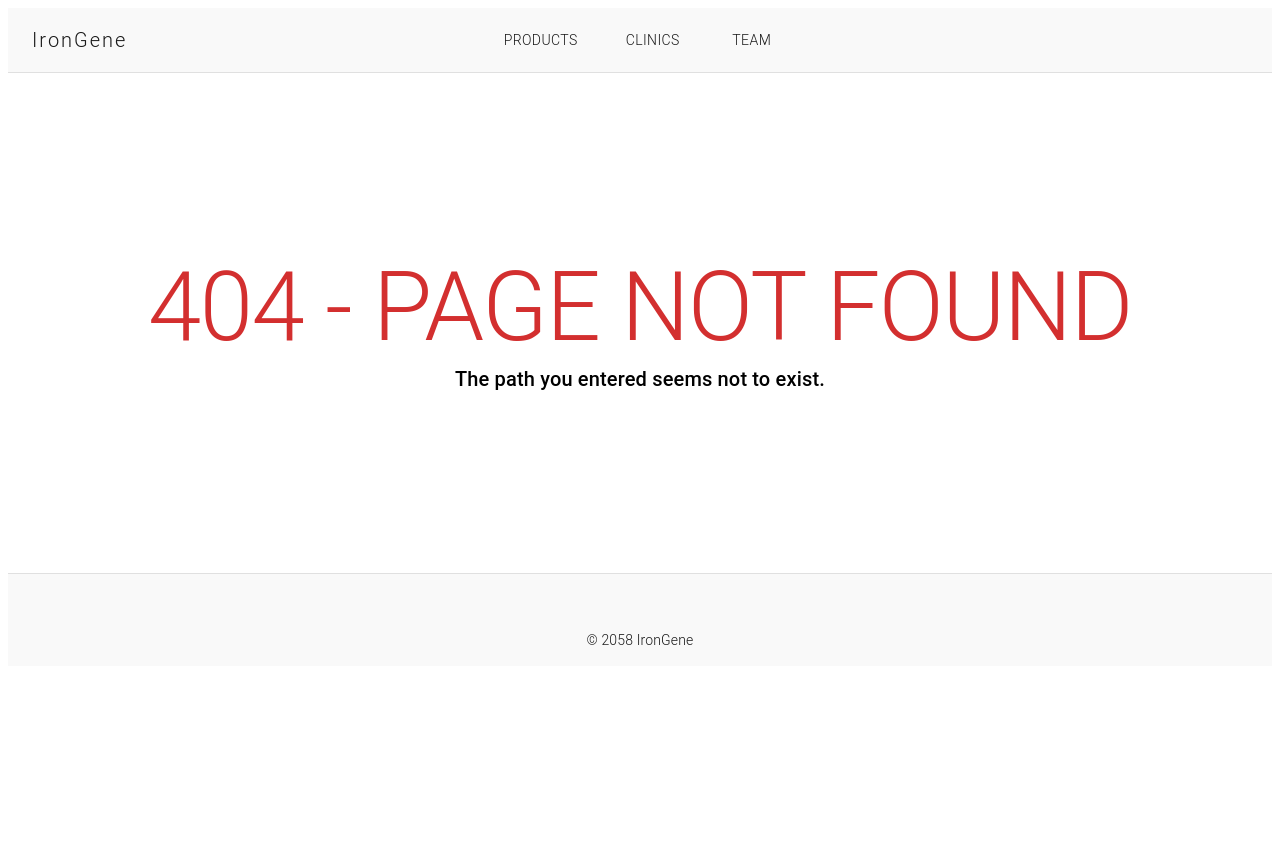
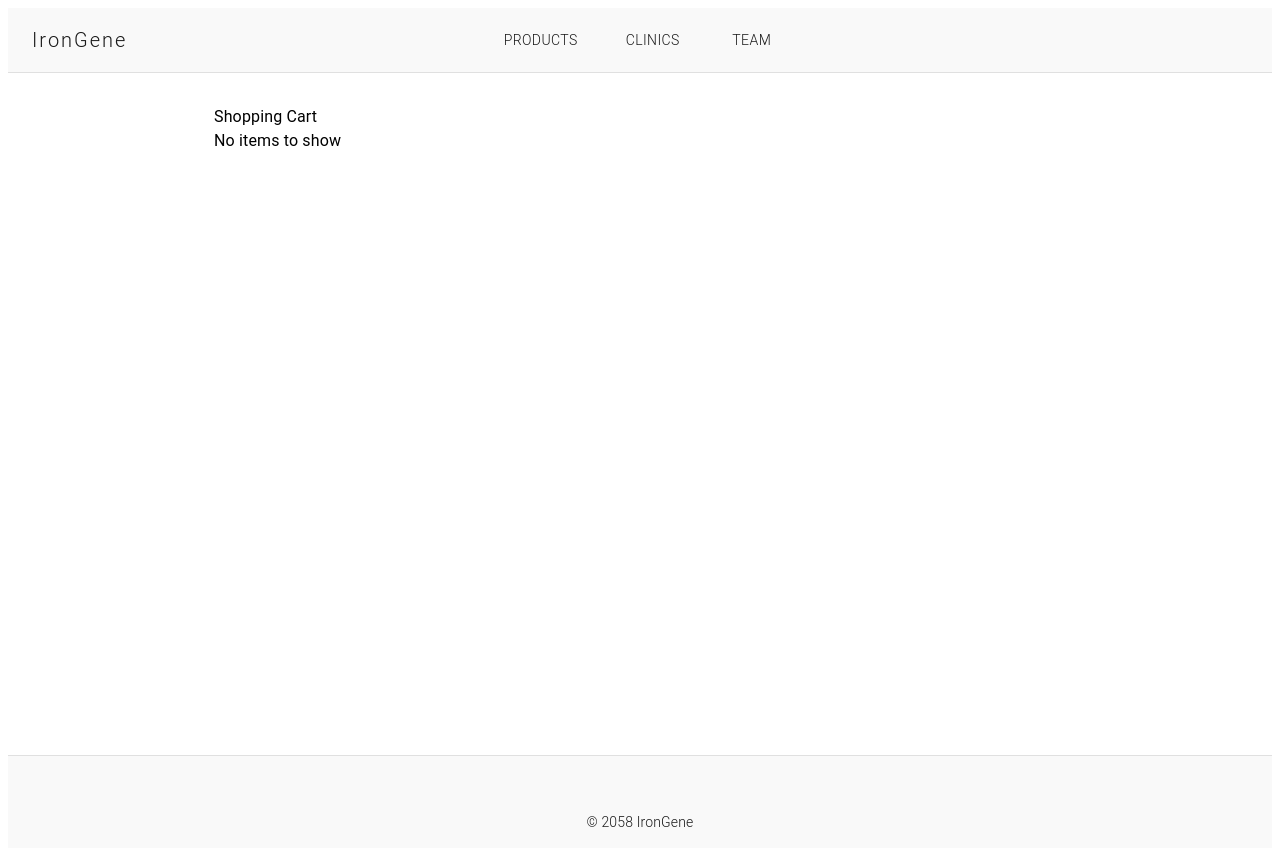
Before and after one commit to damasto/irongene, a React (Vite) app: page /shopping-cart in a window 1280 px wide. Before the commit this address had no page. Before the commit the page ends 800 px from the top, so only its background shows below. Built offline with nearby package versions, Linux system fonts and the light colour scheme; some icons are missing.

Commit message:
create a page for the shopping cart. let cart icon click route to the cart page. display shopping cart items' title, price and quantity

```diff
--- a/src/App.jsx
+++ b/src/App.jsx
@@ -20,6 +20,7 @@ import NotFoundPage from './pages/NotFoundPage'
 import EditUsersPage from './components/EditUsersTable'
 import ProductsPage from './pages/ProductsPage'
 import ProductDetailPage from './pages/ProductDetailPage'
+import ShoppingCartPage from './pages/ShoppingCartPage'
 
 
 
@@ -41,6 +42,7 @@ function App() {
     <Route path="*" element={<NotFoundPage/>}></Route>
     <Route path="/products" element={<ProductsPage/>}></Route>
     <Route path="/products/:productId" element={<ProductDetailPage/>}></Route>
+    <Route path="/shopping-cart" element={<ShoppingCartPage/>}></Route>
     <Route path="/system-administration" element={<IsAdmin><SystemAdminPage/></IsAdmin>}></Route>
    </Routes>
    <Footer/>
--- a/src/components/NavBar.jsx
+++ b/src/components/NavBar.jsx
@@ -19,7 +19,7 @@ import { CartContext } from '../context/cart.context';
 export default function NavBar() {
 
   const { isAdmin } = useContext(AuthContext);
-  const { itemCounter} = useContext(CartContext)
+  const { itemCounter } = useContext(CartContext)
 
   return (
     <AppBar
@@ -69,11 +69,13 @@ export default function NavBar() {
             </IconButton>
           </RouterLink>
 
-          <IconButton color="inherit">
-            <Badge badgeContent={itemCounter} color='error'>
-              <ShoppingCartIcon />
-            </Badge>
-          </IconButton>
+          <RouterLink to="/shopping-cart">
+            <IconButton color="inherit">
+              <Badge badgeContent={itemCounter} color='error'>
+                <ShoppingCartIcon />
+              </Badge>
+            </IconButton>
+          </RouterLink>
         </Box>
       </Toolbar>
     </AppBar>
--- /dev/null
+++ b/src/pages/ShoppingCartPage.jsx
@@ -0,0 +1,35 @@
+import { Container, Typography, Box, List, ListItem, ListItemText, ListItemAvatar, Avatar, Divider, Button, Link, } from '@mui/material';
+import { CartContext } from "../context/cart.context";
+import { useContext } from "react";
+
+
+export default function ShoppingCartPage() {
+    const { shoppingCart } = useContext(CartContext)
+
+    return (
+        <>
+            <Container maxWidth="md">
+                <Box sx={{ mt: 4, minHeight: 650 }}>
+                    <Typography>Shopping Cart</Typography>
+                    {shoppingCart.length === 0
+                        ? (<Typography>No items to show</Typography>)
+                        : (
+                            <List>
+                                {shoppingCart.map((item) => {
+                                    return (
+                                        <>
+                                        <ListItemText
+                                            primary={item.productTitle}
+                                            secondary={`${item.price}€ - pcs:${item.quantity}`}
+                                        >
+                                        </ListItemText>
+
+                                        </>
+                                    )
+                                })}
+                            </List>)}
+                </Box>
+            </Container>
+        </>
+    )
+}
```
